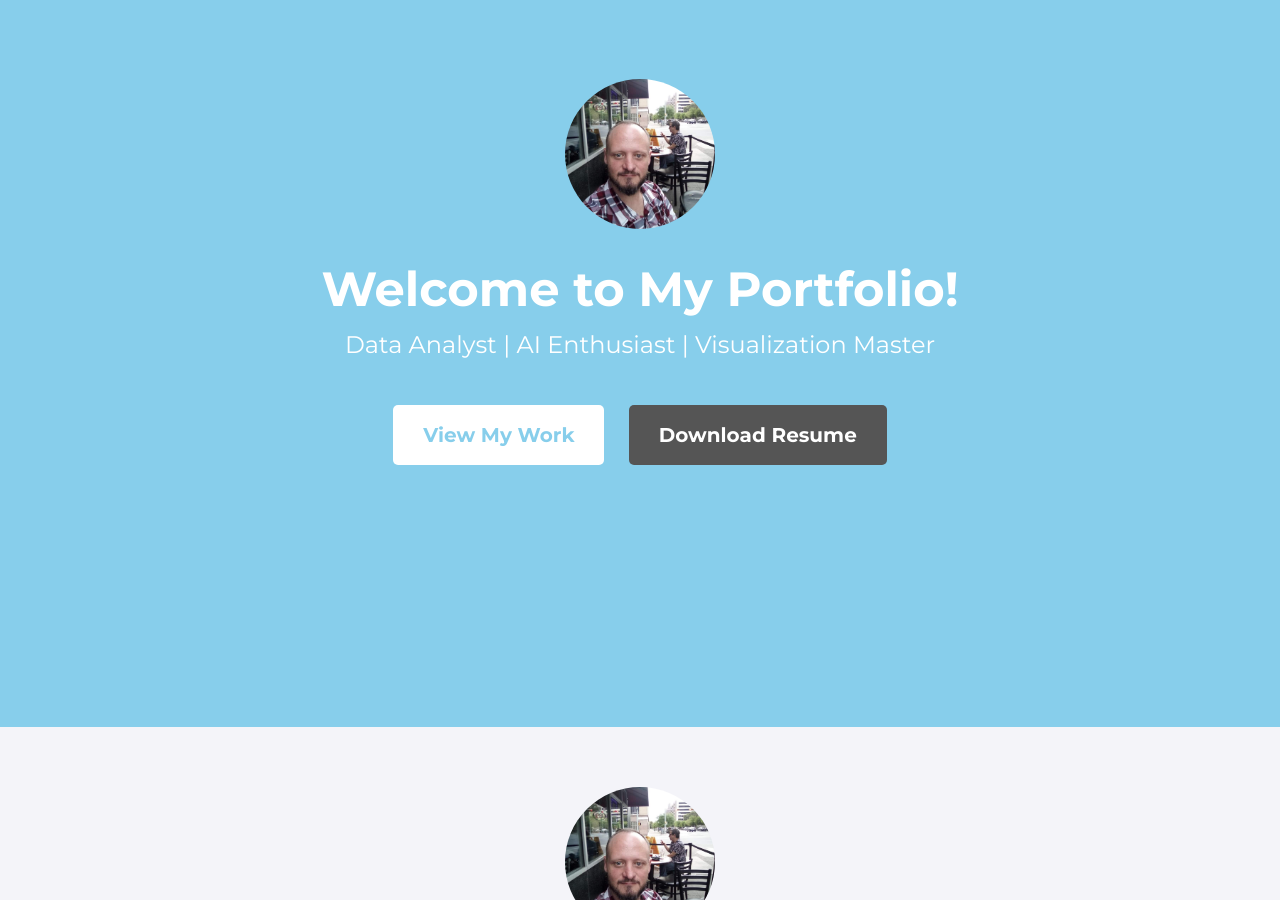
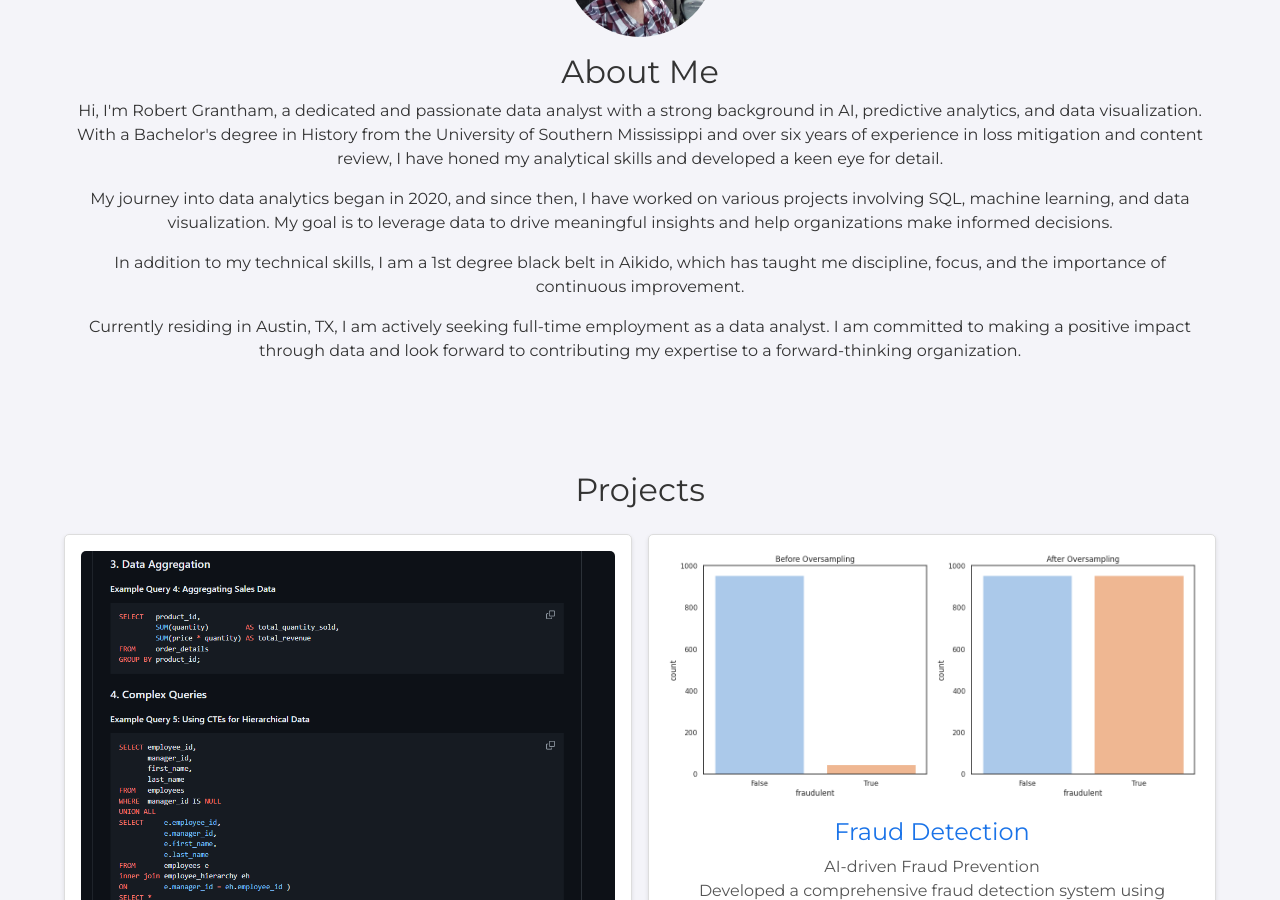
Before and after one commit to rgrantham82/rgrantham82.github.io, a Jekyll site: the page built from index.html, in a window 1280 px wide and 900 px high, scrolled down 305 px. Built offline with Jekyll 4.4.1, drawn with Linux system fonts in a browser that asks for light colours; nearby versions of some CDN libraries.

Commit message:
Update index.html

```diff
--- a/index.html
+++ b/index.html
@@ -2,16 +2,6 @@
 layout: default
 title: Home
 ---
-
-<section id="hero">
-  <div class="container">
-    <img src="/assets/images/profile-image.jpg" alt="Robert Grantham" class="profile-photo">
-    <h1>Welcome to My Portfolio!</h1>
-    <p>Data Analyst | AI Enthusiast | Visualization Master</p>
-    <a href="#projects" class="cta-button">View My Work</a>
-    <a href="/assets/files/Robert_Grantham_Resume.pdf" class="cta-button secondary">Download Resume</a>
-  </div>
-</section>
 
 <section id="about" class="container">
   <div class="about-container">
```
